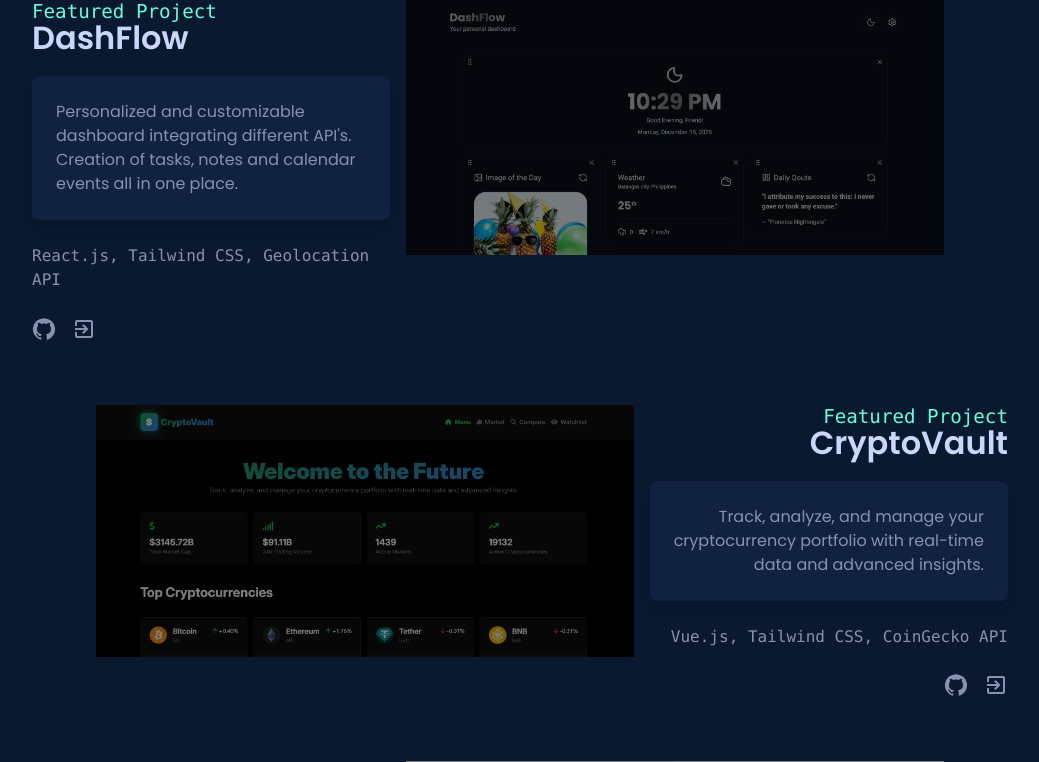
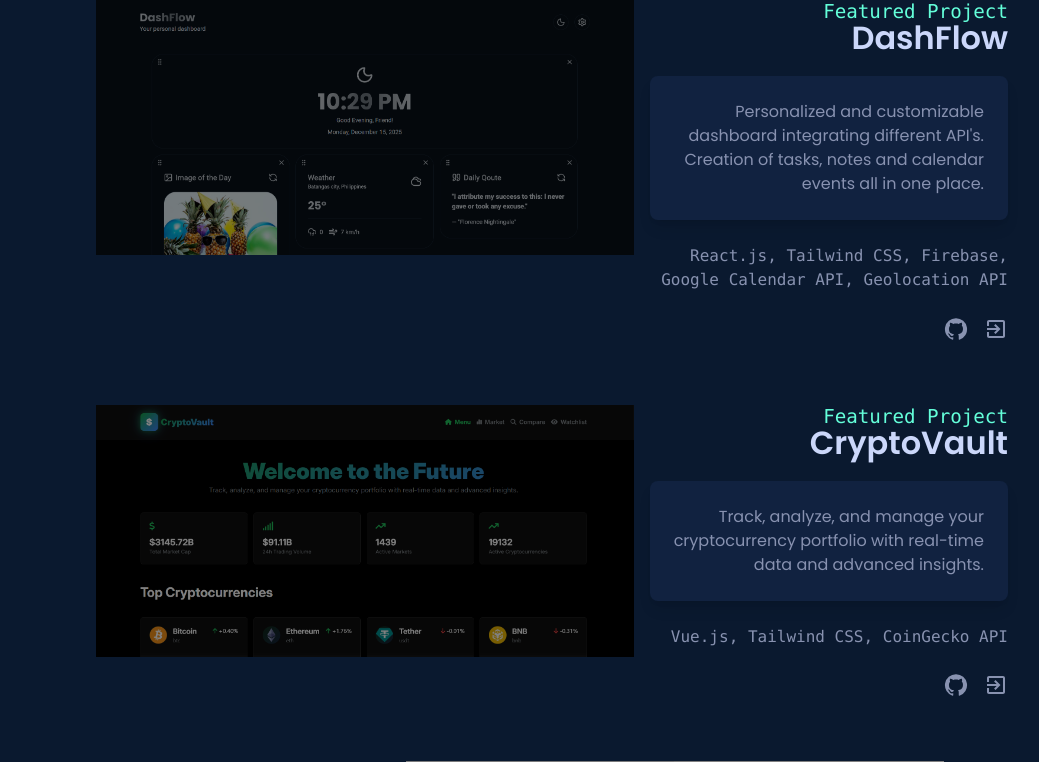
Before and after one commit to novice-is-me/Portfolio, a React (Vite) app: page / in a window 1280 px wide. Shown: the part 2208-2970 px from the top of the page, without its empty margins (96-1135 px from the left). Built offline with nearby package versions, Linux system fonts and the light colour scheme; a web font is replaced by a local one.

Commit message:
fix proj information

```diff
--- a/src/constant.js
+++ b/src/constant.js
@@ -89,9 +89,8 @@
     title: "DashFlow",
     description:
       "Personalized and customizable dashboard integrating different API's. Creation of tasks, notes and calendar events all in one place.",
-    tech: "React.js, Tailwind CSS, Geolocation API",
+    tech: "React.js, Tailwind CSS, Firebase, Google Calendar API, Geolocation API",
     link: "https://personalized-dashboard-beta.vercel.app/",
-    value: 0,
   },
   {
     image: cryptoVault,
```
